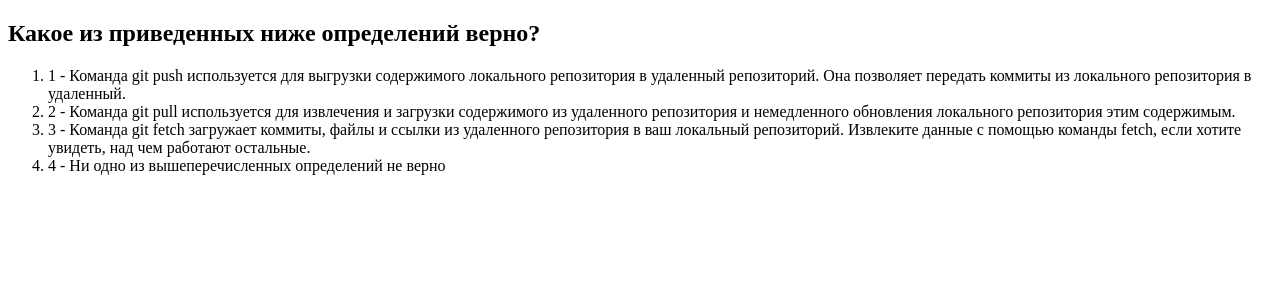
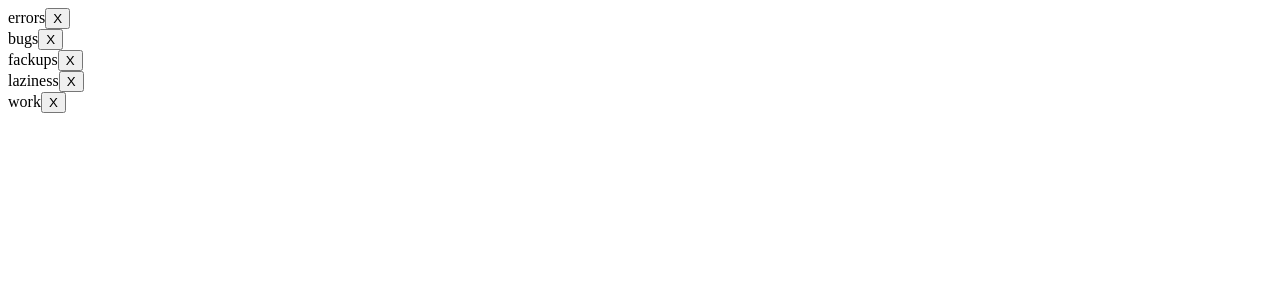
Before and after one commit to umkament/exam_incubator, a React (Create React App) app: page / in a window 1280 px wide. Shown: the top 300 px of the page. Built offline with nearby package versions, Linux system fonts and the light colour scheme.

Commit message:
пятница 2/4 ответ засчитан

```diff
--- a/src/index.tsx
+++ b/src/index.tsx
@@ -1,36 +1,82 @@
-import React from 'react'
 import ReactDOM from 'react-dom/client';
+import { applyMiddleware, combineReducers, legacy_createStore as createStore } from 'redux'
+import thunk, { ThunkAction, ThunkDispatch } from 'redux-thunk'
+import { Provider, TypedUseSelectorHook, useDispatch, useSelector } from 'react-redux'
+import React from 'react';
 
-export const App = () => {
+// Reducer
+const initState = {
+  goodMorning: [
+    {id: 1, name: 'errors'},
+    {id: 2, name: 'bugs'},
+    {id: 3, name: 'fackups'},
+    {id: 4, name: 'laziness'},
+    {id: 5, name: 'work'},
+  ] as { id: number, name: string }[]
+}
+
+type InitStateType = typeof initState
+
+const appReducer = (state: InitStateType = initState, action: ActionsType): InitStateType => {
+  switch (action.type) {
+    case 'DELETE':
+      return {
+        ...state,
+        goodMorning: state.goodMorning
+           .filter(g => g.id !== action.id)
+      }
+    default:
+      return state
+  }
+}
+
+// Store
+const rootReducer = combineReducers({app: appReducer})
+
+const store = createStore(rootReducer, applyMiddleware(thunk))
+type RootState = ReturnType<typeof store.getState>
+type AppDispatch = ThunkDispatch<RootState, unknown, ActionsType>
+type AppThunk<ReturnType = void> = ThunkAction<ReturnType, RootState, unknown, ActionsType>
+const useAppDispatch = () => useDispatch<AppDispatch>()
+const useAppSelector: TypedUseSelectorHook<RootState> = useSelector
+
+const deleteSome = (id: any) => ({type: 'DELETE', id} as const)
+type ActionsType = ReturnType<typeof deleteSome>
+
+// Components
+export const Monday = () => {
+  const goodMorning = useAppSelector(state => state.app.goodMorning)
+  const dispatch = useAppDispatch()
+
+  const mapped = goodMorning
+     .map((p: any, i: number) => (
+        <div key={i}>
+          {p.name}
+          <button onClick={() => dispatch(deleteSome(p.id))}> X </button>
+        </div>
+     ))
+
   return (
      <div>
-       <h2>Какое из приведенных ниже определений верно?</h2>
-       <ol>
-         <li>1 - Команда git push используется для выгрузки содержимого локального репозитория в удаленный репозиторий.
-           Она позволяет передать коммиты из локального репозитория в удаленный.
-         </li>
-         <li>2 - Команда git pull используется для извлечения и загрузки содержимого из удаленного репозитория и
-           немедленного обновления локального репозитория этим содержимым.
-         </li>
-         <li>3 - Команда git fetch загружает коммиты, файлы и ссылки из удаленного репозитория в ваш локальный
-           репозиторий. Извлеките данные с помощью команды fetch, если хотите увидеть, над чем работают остальные.
-         </li>
-         <li>4 - Ни одно из вышеперечисленных определений не верно</li>
-       </ol>
+       {mapped}
      </div>
   )
 }
 
 
 const root = ReactDOM.createRoot(document.getElementById('root') as HTMLElement);
-root.render(<App/>);
+root.render(
+   <Provider store={store}>
+     <Monday/>
+   </Provider>
+);
 
 // 📜 Описание:
-// Какое из приведенных ниже определений верно?
-// Может быть несколько вариантов ответа (ответ дайте через пробел).
-// ❗ Ответ будет засчитан как верный, только при полном правильном совпадении.
-// Если указали правильно один вариант (1),
-// а нужно было указать два варианта (1 и 2), то ответ в данном случае будет засчитан как неправильный
-
-// 🖥 Пример ответа: 1
-// ответила 1 3 - ответ не засчитан
+// На экране отображен список дел.
+// Попробуйте удалить какой-нибудь элемент - у вас не получится.
+// Найдите ошибку.
+// В качестве ответа укажите исправленную версию строки
+//
+// 🖥 Пример ответа: delete goodMorning
+// ответ <button onClick={() => dispatch(deleteSome(p.id))}> X </button>
+// ответ засчитан
```
